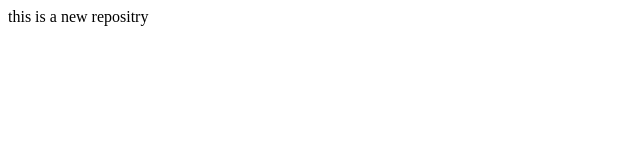
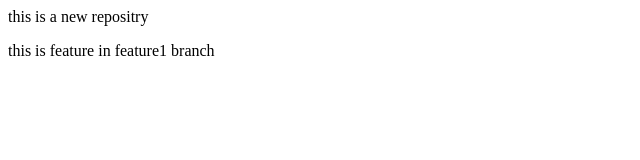
Before and after one commit to Sarvesh-Jhawar/localrepo, a plain HTML site: page index.html in a window 1280 px wide. Shown: the whole page, without its empty margins (0-640 px from the left). Drawn offline with Linux system fonts and the light colour scheme.

Commit message:
added new feature

```diff
--- a/index.html
+++ b/index.html
@@ -1 +1,2 @@
 <p> this is a new repositry </p>
+<p> this is feature in feature1 branch </p>
```
